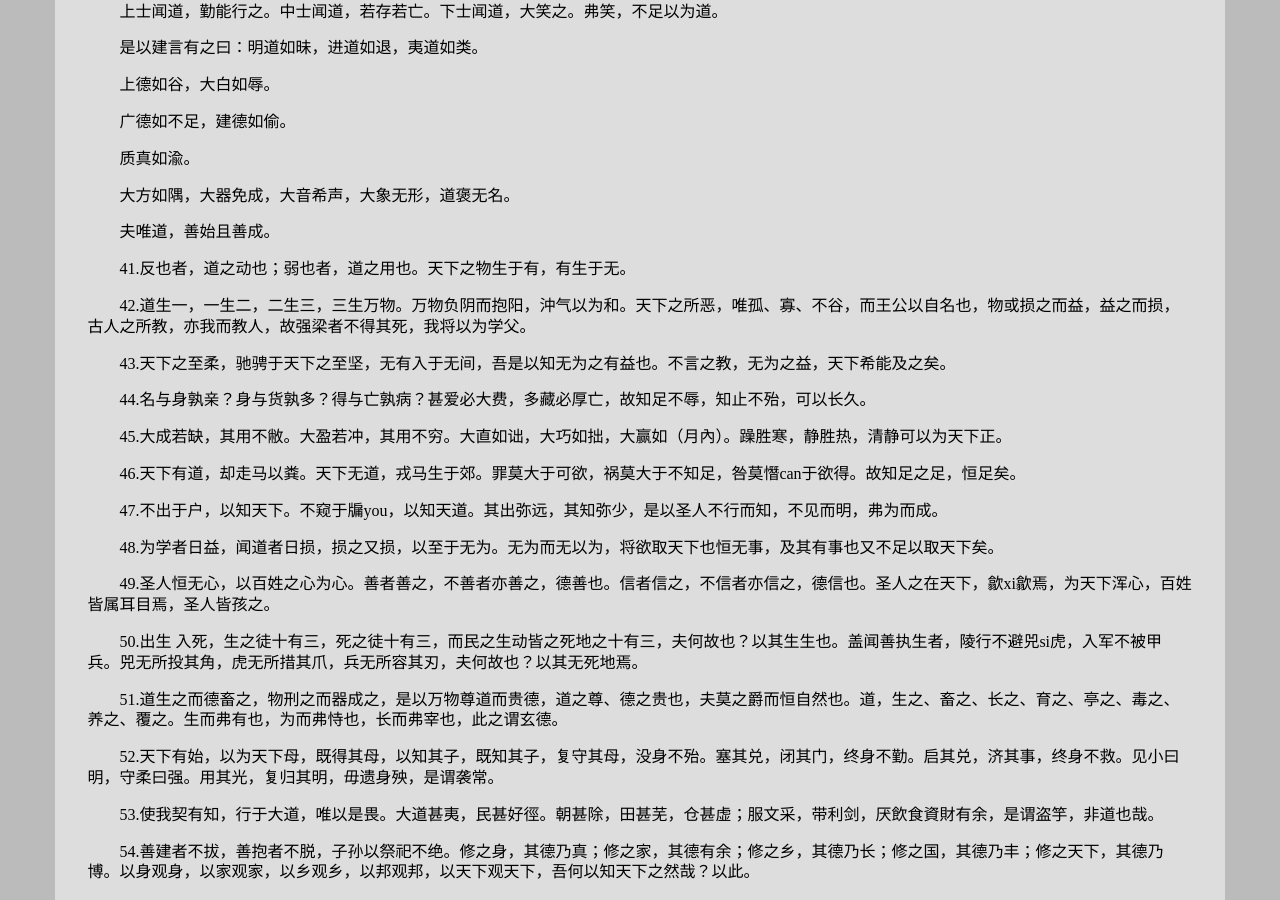
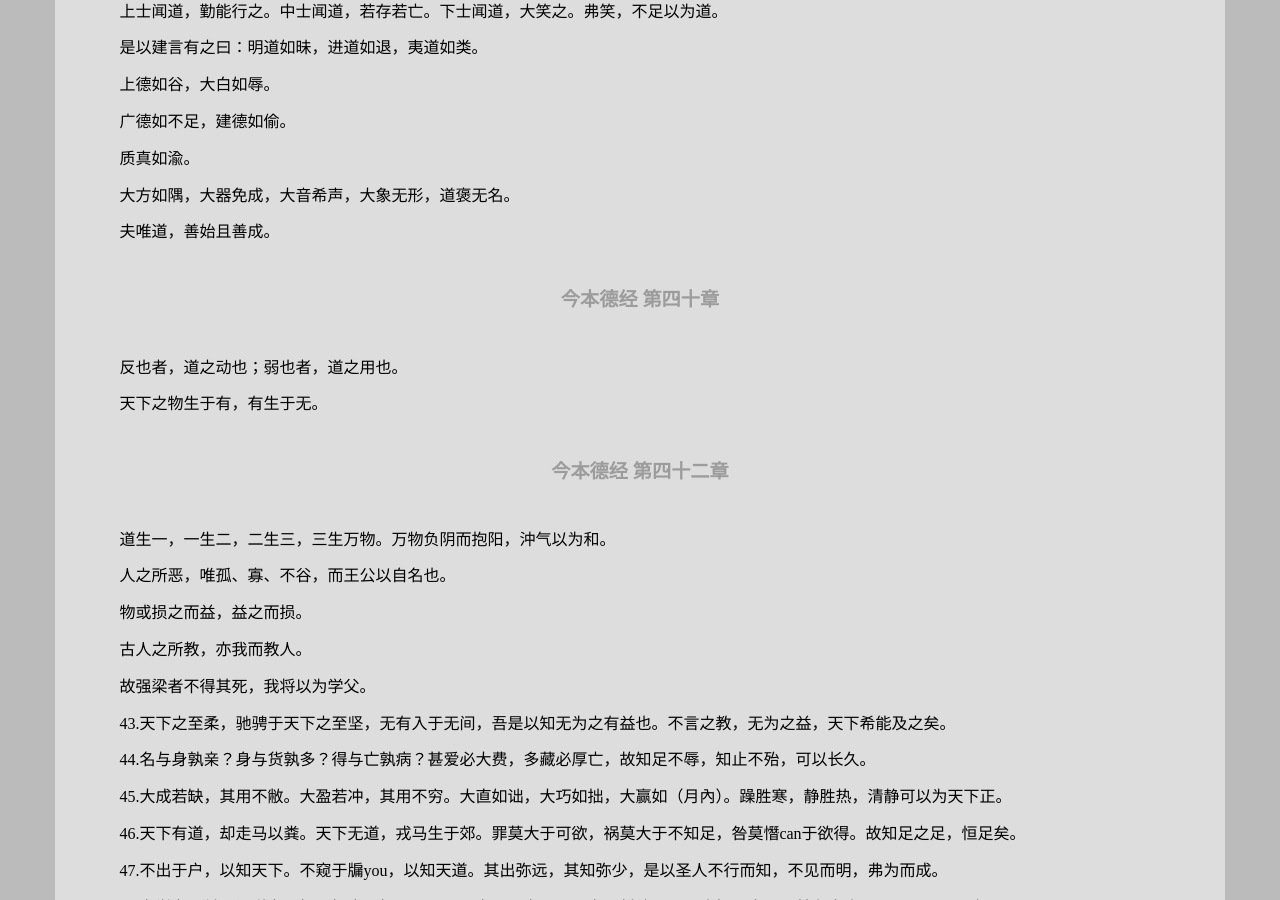
Before and after one commit to leiqin/leiqin.github.io, a Jekyll site: the page built from shoucang/daodejing.markdown, in a window 1280 px wide and 900 px high, scrolled down 1085 px. Built offline with Jekyll 4.4.1, drawn with Linux system fonts in a browser that asks for light colours; nearby versions of some CDN libraries.

Commit message:
道德经

```diff
--- a/shoucang/daodejing.markdown
+++ b/shoucang/daodejing.markdown
@@ -47,11 +47,25 @@ title: 道德经
 
 夫唯道，善始且善成。
 
+###### 今本德经 第四十章
+
+反也者，道之动也；弱也者，道之用也。
+
+天下之物生于有，有生于无。
+
+###### 今本德经 第四十二章
+
+道生一，一生二，二生三，三生万物。万物负阴而抱阳，沖气以为和。
+
+人之所恶，唯孤、寡、不谷，而王公以自名也。
+
+物或损之而益，益之而损。
+
+古人之所教，亦我而教人。
+
+故强梁者不得其死，我将以为学父。
 
 
-41.反也者，道之动也；弱也者，道之用也。天下之物生于有，有生于无。
-
- 42.道生一，一生二，二生三，三生万物。万物负阴而抱阳，沖气以为和。天下之所恶，唯孤、寡、不谷，而王公以自名也，物或损之而益，益之而损，古人之所教，亦我而教人，故强梁者不得其死，我将以为学父。
 
 43.天下之至柔，驰骋于天下之至坚，无有入于无间，吾是以知无为之有益也。不言之教，无为之益，天下希能及之矣。
 
```
